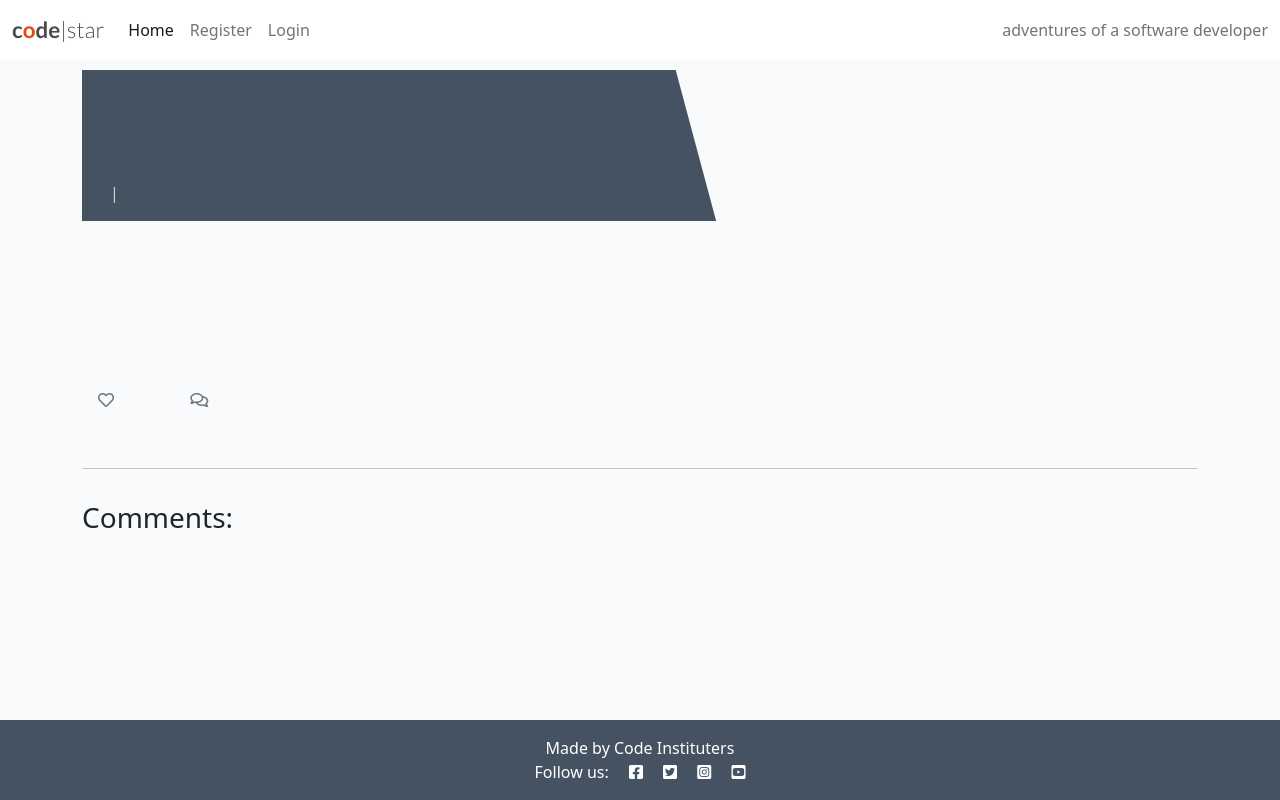
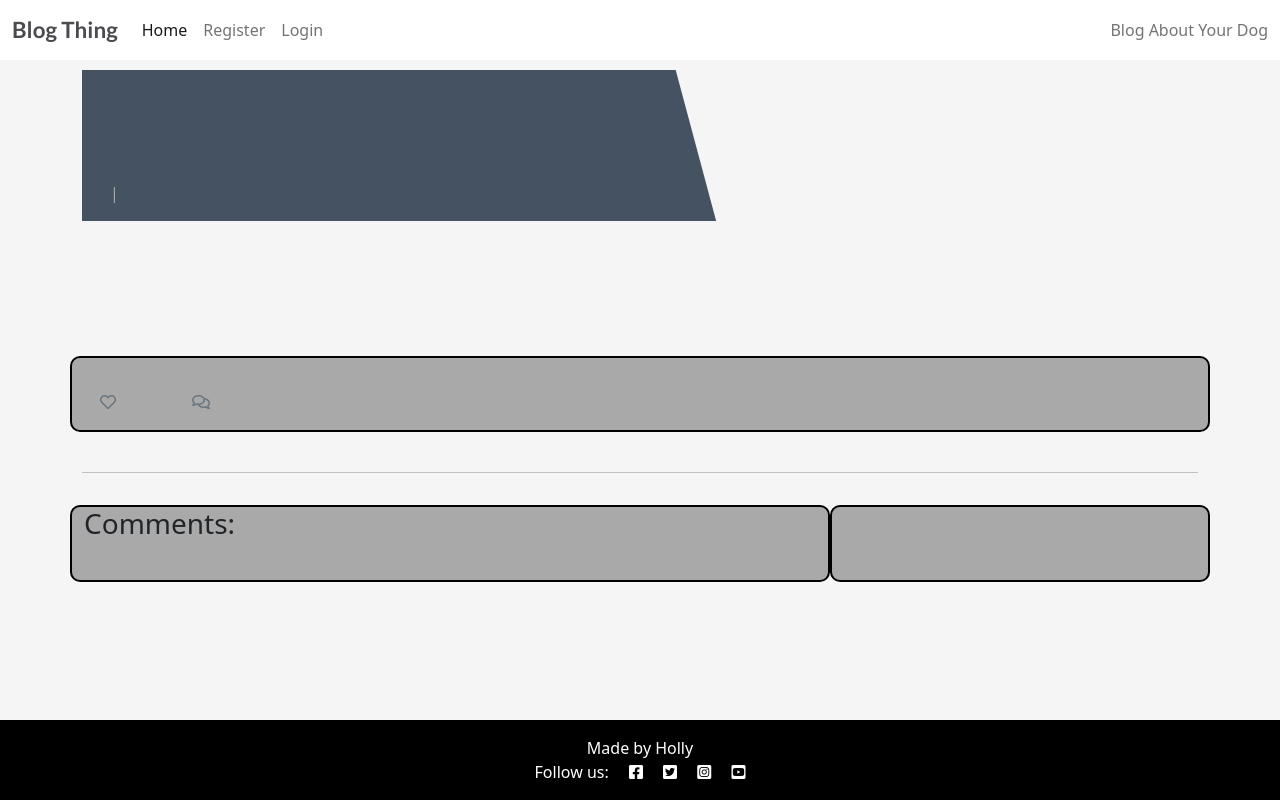
Before and after one commit to HollyT85/pp4test, a Django app: template templates/post_detail.html in a window 1280 px wide. Run offline with Django 3.2, Linux system fonts and the light colour scheme; the template is opened without the code that fills it, so the values that code supplies are empty.

Commit message:
styling changes

```diff
--- a/static/css/style.css
+++ b/static/css/style.css
@@ -10,7 +10,7 @@ body {
 }
 
 .red-o {
-    color: #E84610;
+    color: purple;
 }
 
 .thin {
@@ -18,24 +18,27 @@ body {
 }
 
 .light-bg {
-    background-color: #fff;
+    background-color: white;
 }
 
 .dark-bg {
-    background-color: #445261;
+    background-color: black;
 }
 
 .main-bg {
-    background-color: #F9FAFC;
+    background-color: whitesmoke;
 }
 
 .card {
-    border: none;
-    background-color: transparent;
+    border: 2px solid black;
+    background-color: darkgrey;
+    border-radius: 10px;
 }
 
 .image-container {
     position: relative;
+    border: 2px solid black;
+    border-radius: 10px;
 }
 
 .image-flash {
@@ -43,11 +46,13 @@ body {
     bottom: 5%;
     min-width: 30%;
     left: -2px;
-    background-color: #23BBBB;
+    background-color: lightgray;
+    border: 2px solid black;
+    border-radius: 10px;
 }
 
 .author {
-    color: white;
+    color: black;
     margin: 4px;
     text-transform: uppercase;
 }
@@ -88,12 +93,12 @@ body {
 
 .post-link {
     text-decoration: none;
-    color: #445261;
+    color: black;
 }
 
 .post-link:hover,
 .page-link {
-    color: #E84610;
+    color: grey;
 }
 
 .post-title {
@@ -103,7 +108,7 @@ body {
 
 .post-subtitle {
     margin-left: 5%;
-    color: lightgray;
+    color: darkgrey;
 }
 
 .btn-signup {
@@ -124,19 +129,19 @@ body {
 
 .link:hover,
 .link:active {
-    color: #445261;
+    color: brown;
     text-decoration: underline;
 }
 
 .btn-like {
-    color: #E84610;
+    color: blueviolet;
     border: none;
     background: transparent;
 }
 
 .btn-like:hover,
 .btn-like:active {
-    color: #E84610;
+    color: purple;
     background: transparent;
     border: none;
 }
--- a/templates/base.html
+++ b/templates/base.html
@@ -4,7 +4,7 @@
 <html class="h-100">
 
 <head>
-    <title>CodeStar Blog</title>
+    <title>Blog Thing</title>
 
     <link rel="preconnect" href="https://fonts.gstatic.com">
     <link href="https://fonts.googleapis.com/css2?family=Roboto:wght@300&display=swap" rel="stylesheet">
@@ -26,8 +26,7 @@
 
     <nav class="navbar navbar-expand-lg navbar-light bg-white">
         <div class="container-fluid">
-            <a class="navbar-brand" href="{% url 'home' %}"><span class="brand">c<span class="red-o">o</span>de<span
-                        class="thin">|star</span></span></span></a>
+            <a class="navbar-brand" href="{% url 'home' %}"><span class="brand">Blog Thing</span></span></span></a>
             <button class="navbar-toggler" type="button" data-bs-toggle="collapse" data-bs-target="#navbarText"
                 aria-controls="navbarText" aria-expanded="false" aria-label="Toggle navigation">
                 <span class="navbar-toggler-icon"></span>
@@ -50,8 +49,8 @@
                     </li>
                     {% endif %}
                 </ul>
-                <span class="navbar-text text-muted">
-                    adventures of a software developer
+                <span class="navbar-text">
+                    Blog About Your Dog
                 </span>
             </div>
         </div>
@@ -65,7 +64,7 @@
 
     <!-- Footer -->
     <footer class="footer mt-auto py-3 dark-bg">
-        <p class="m-0 text-center text-white">Made by Code Instituters</p>
+        <p class="m-0 text-center text-white">Made by Holly</p>
         <p class="m-0 text-center text-white">Follow us: <i class="fab fa-facebook-square ms-3"></i>
             <i class="fab fa-twitter-square ms-3"></i>
             <i class="fab fa-instagram-square ms-3"></i>
```
